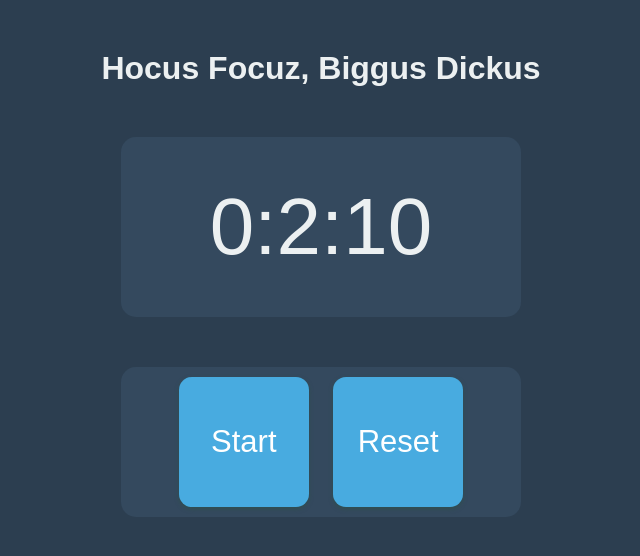
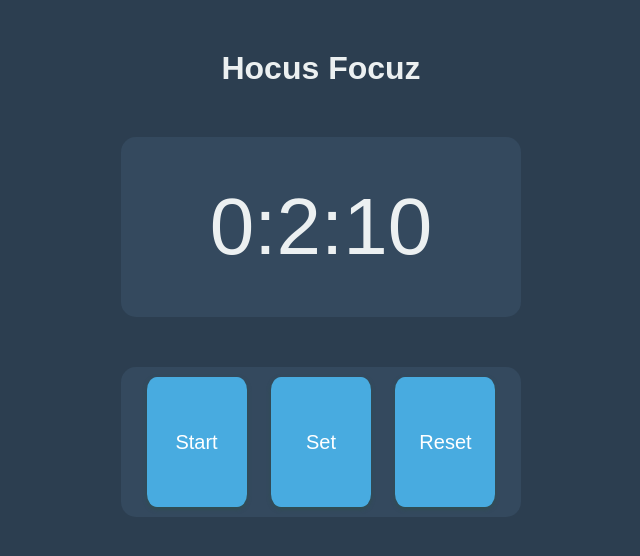
Before and after one commit to heisid/hocus-focus, a plain HTML site: page index.html in a window 1280 px wide. Shown: the whole page, without its empty margins (319-959 px from the left). Drawn offline with Linux system fonts and the light colour scheme.

Commit message:
upd: mockup set button

```diff
--- a/app.js
+++ b/app.js
@@ -36,6 +36,14 @@ function start() {
     }, 1000);
 }
 
+function openModal() {
+    // todo
+}
+
+function set(setTime) {
+    // todo
+}
+
 function reset() {
     clearInterval(timer);
     document.getElementById('display').innerHTML = target;
--- a/index.html
+++ b/index.html
@@ -6,10 +6,12 @@
     <link rel="stylesheet" href="style.css">
 </head>
 <body>
-    <h1 id="title">Hocus Focuz, Biggus Dickus</h1>
-    <div id="display" onload="init()"></div>
+    <h1 id="title">Hocus Focuz</h1>
+    <div id="display"></div>
     <div class="btnContainer">
         <button id="startBtn" class="btn" onclick="start()">Start</button>
+<!--        todo: set button not implemented yet-->
+        <button id="setBtn" class="btn" onclick="openModal()">Set</button>
         <button id="resetBtn" class="btn" onclick="reset()">Reset</button>
     </div>
 </body>
--- a/style.css
+++ b/style.css
@@ -41,9 +41,9 @@ body {
     color: white;
     border: none;
     padding: 5px;
-    font-size: 31px;
+    font-size: 20px;
     height: 130px;
-    width: 130px;
+    width: 100px;
     box-shadow: 0 2px 4px darkslategray;
     border-radius: 10%;
     cursor: pointer;
```
